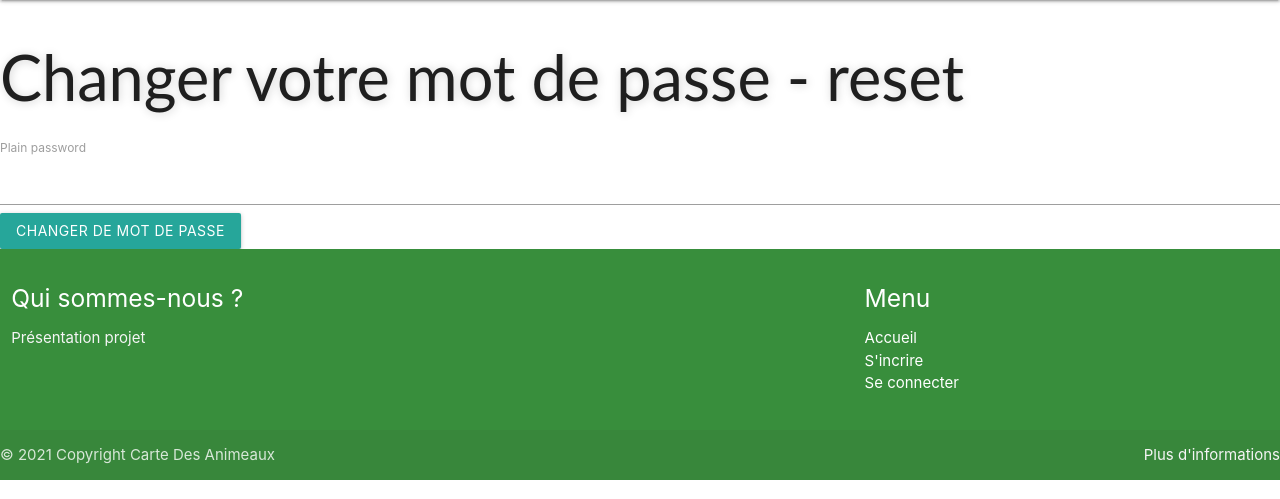
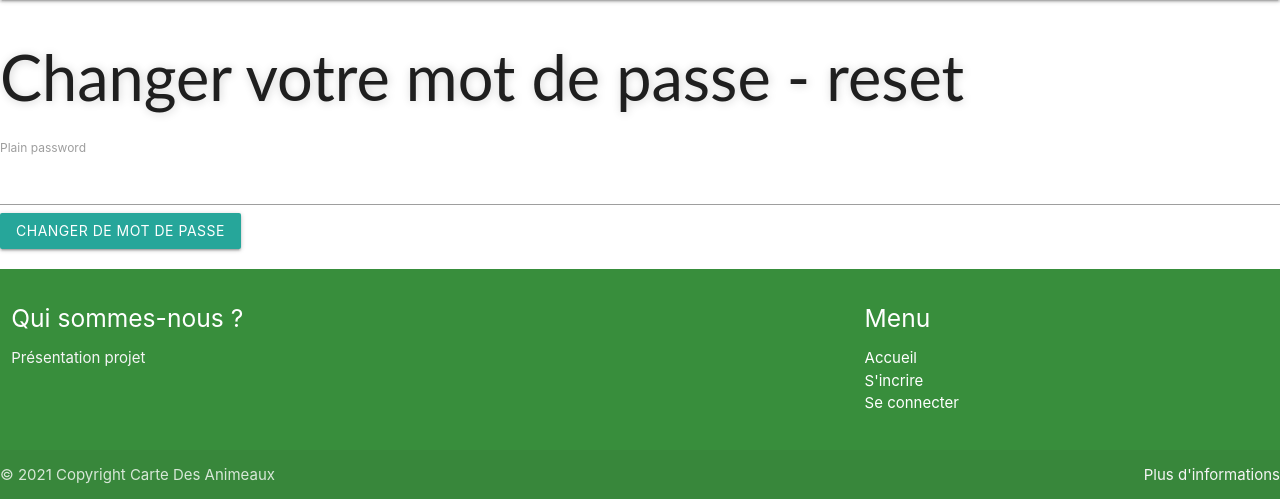
Before and after one commit to christmknd/PA-4IWJ-Grp1, a Symfony app: template app/templates/reset_password/reset.html.twig in a window 1280 px wide. Shown: the part 64-563 px from the top of the page. Run offline with Twig, Linux system fonts and the light colour scheme; the template is opened without the code that fills it, so the values that code supplies are empty; form fields are guessed from the names that the template uses; style sheets or scripts are compiled from the project's sources; some libraries are stand-ins or nearby versions.

Commit message:
FIX Distance Problem

```diff
--- a/app/assets/styles/base.css
+++ b/app/assets/styles/base.css
@@ -13,6 +13,10 @@ main {
   width: 100%;
 }
 
+section {
+  margin-top: 20px;
+  margin-bottom: 20px;
+}
 
 .banner{
   margin-top: 100px;
--- a/app/templates/registration/confirmation_email.html.twig
+++ b/app/templates/registration/confirmation_email.html.twig
@@ -1,5 +1,6 @@
 <h1>Bonjour {{ user.pseudo }}, confirmez votre email !</h1>
 
+<section>
     <p>
         Confirmez votre email en cliquant sur le lien suivant: <br><br>
         <a href="{{ signedUrl|raw }}">Confirmer mon email</a>.
@@ -9,3 +10,4 @@
     <p>
         La Cartes Des Animaux !
     </p>
+</section>
--- a/app/templates/reset_password/check_email.html.twig
+++ b/app/templates/reset_password/check_email.html.twig
@@ -3,10 +3,14 @@
 {% block title %}Lien de changement de mot de passe envoyé{% endblock %}
 
 {% block body %}
+
+    <section>
         <h1>Lien de changement de mot de passe envoyé</h1>
         <p>
             Un email vous a été envoyer contenant un lien pour changer votre mot de passe.
             Ce lien expirera dans {{ resetToken.expirationMessageKey|trans(resetToken.expirationMessageData, 'ResetPasswordBundle') }}.
         </p>
         <p>Si vous n'avez pas reçu un email, regardez dans vos spam ou <a href="{{ path('app_forgot_password_request') }}">essayez encore</a>.</p>
+    </section>
+
 {% endblock %}
--- a/app/templates/reset_password/reset.html.twig
+++ b/app/templates/reset_password/reset.html.twig
@@ -5,8 +5,12 @@
 {% block body %}
     <h1>Changer votre mot de passe - reset</h1>
 
-    {{ form_start(resetForm) }}
+    <section>
+        {{ form_start(resetForm) }}
         {{ form_row(resetForm.plainPassword) }}
         <button class="btn btn-primary">Changer de mot de passe</button>
-    {{ form_end(resetForm) }}
+        {{ form_end(resetForm) }}
+    </section>
+
+
 {% endblock %}
```
Also changed, not shown: app/templates/registration/register.html.twig (+5 -2 lines), app/templates/reset_password/email.html.twig (+6 -4 lines), app/templates/reset_password/request.html.twig (+6 -2 lines). Lines whose indentation alone changed are shown as unchanged.
